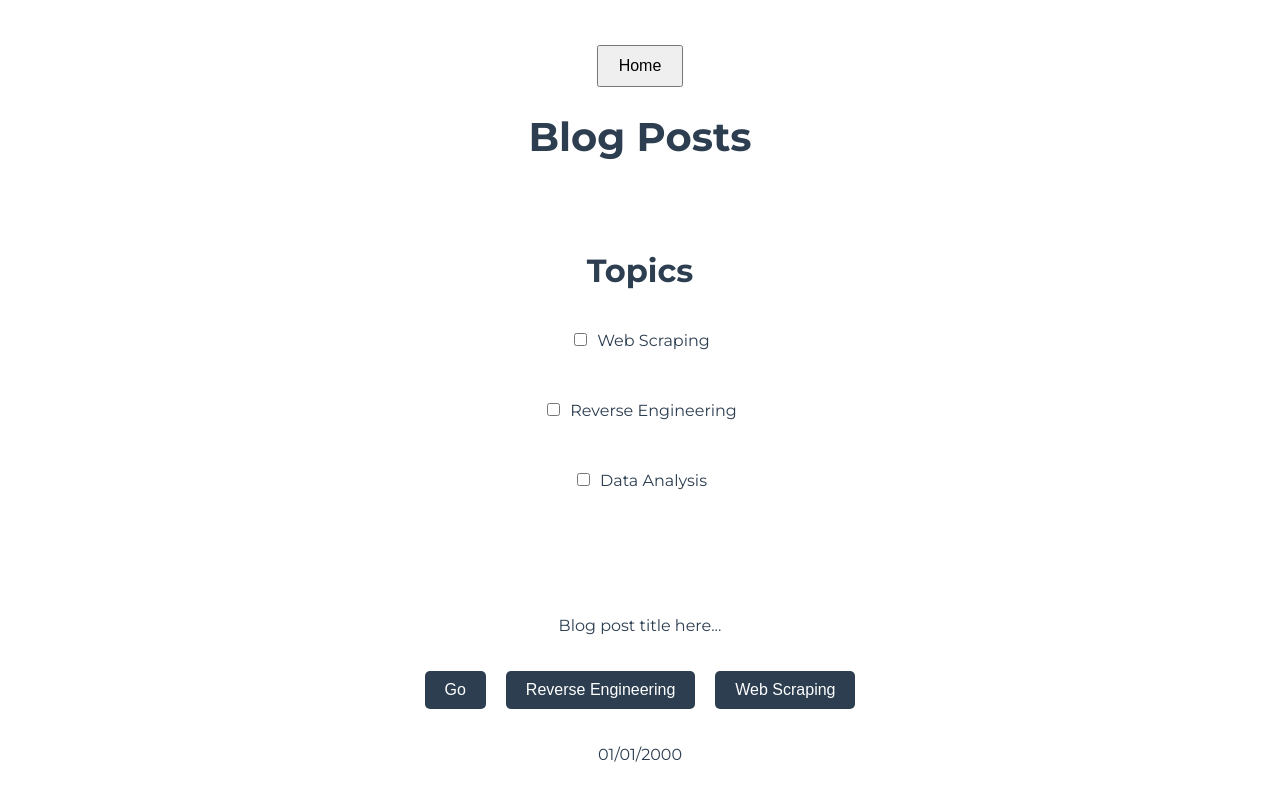
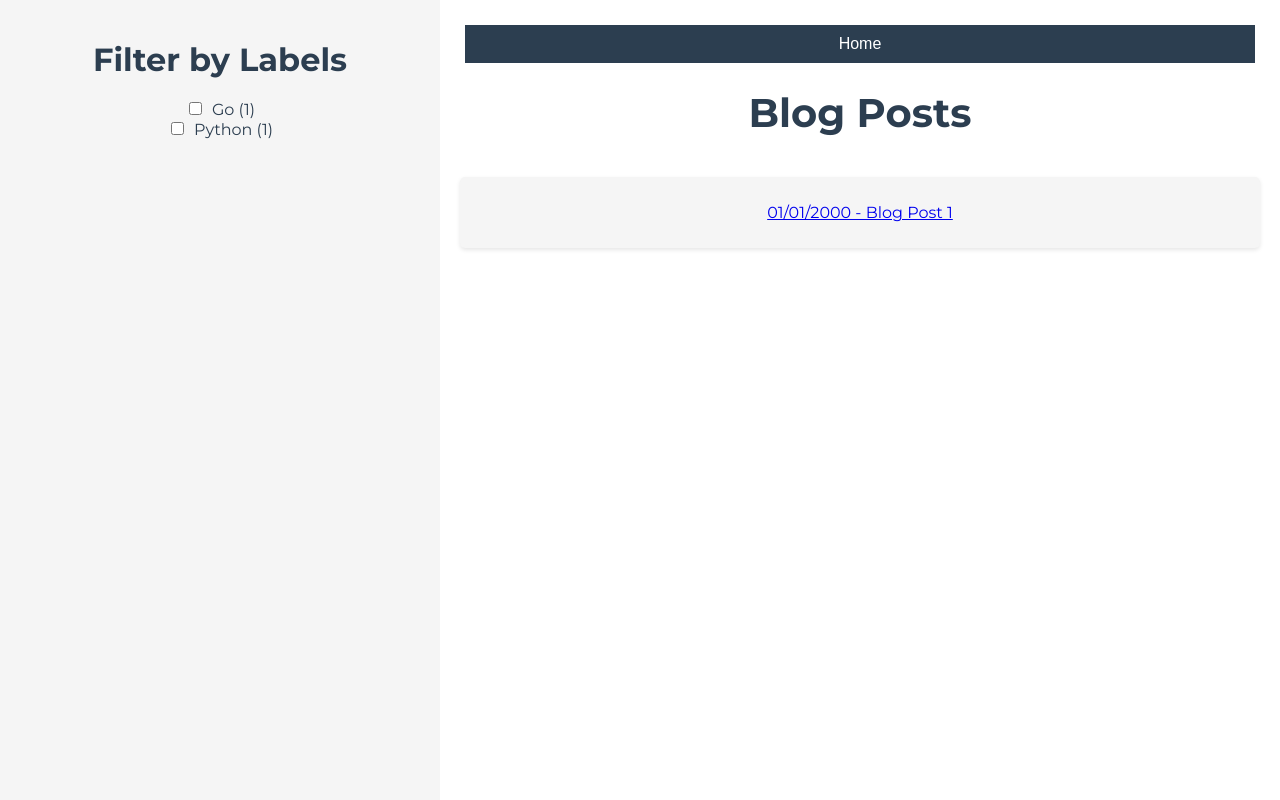
Before and after one commit to m-a-x-w/m-a-x-w.github.io, a Vue app: page /blog in a window 1280 px wide. Shown: the top 800 px of the page. Built offline with nearby package versions, Linux system fonts and the light colour scheme.

Commit message:
boilerplate

```diff
--- a/package.json
+++ b/package.json
@@ -9,6 +9,7 @@
   },
   "dependencies": {
     "core-js": "^3.8.3",
+    "marked": "^15.0.7",
     "vue": "^3.2.13",
     "vue-router": "^4.0.13"
   },
--- a/public/index.html
+++ b/public/index.html
@@ -12,6 +12,5 @@
       <strong>We're sorry but <%= htmlWebpackPlugin.options.title %> doesn't work properly without JavaScript enabled. Please enable it to continue.</strong>
     </noscript>
     <div id="app"></div>
-    <!-- built files will be auto injected -->
   </body>
 </html>
--- /dev/null
+++ b/src/data/blogs.json
@@ -0,0 +1,10 @@
+[
+  {
+    "id": 1,
+    "date": "01/01/2000",
+    "title": "Blog Post 1",
+    "content": "# Blog Post 1\nLorem ipsum dolor sit amet, consectetur adipiscing elit.",
+    "labels": ["Go", "Python"],
+    "link": "/blog/1"
+  }
+]
--- /dev/null
+++ b/src/data/projects.json
@@ -0,0 +1,34 @@
+[
+  {
+    "id": 1,
+    "title": "Project 3",
+    "description": "Lorem ipsum dolor sit amet, consectetur adipiscing elit.",
+    "labels": ["Go", "Python"],
+    "link": "/project/1",
+    "content": "# Project 1\nLorem ipsum dolor sit amet, consectetur adipiscing elit."
+  },
+  {
+    "id": 2,
+    "title": "Project 2",
+    "description": "Lorem ipsum dolor sit amet, consectetur adipiscing elit.",
+    "labels": ["Go", "Python"],
+    "link": "/project/2",
+    "content": "# Project 2\nLorem ipsum dolor sit amet, consectetur adipiscing elit."
+  },
+  {
+    "id": 3,
+    "title": "Project 3",
+    "description": "Lorem ipsum dolor sit amet, consectetur adipiscing elit.",
+    "labels": ["Go", "Python"],
+    "link": "/project/3",
+    "content": "# Project 3\nLorem ipsum dolor sit amet, consectetur adipiscing elit."
+  },
+  {
+    "id": 4,
+    "title": "Project 4",
+    "description": "Lorem ipsum dolor sit amet, consectetur adipiscing elit.",
+    "labels": ["Go", "Python"],
+    "link": "/project/4",
+    "content": "# Project 4\nLorem ipsum dolor sit amet, consectetur adipiscing elit."
+  }
+]
--- a/src/router/index.js
+++ b/src/router/index.js
@@ -6,7 +6,7 @@ import BlogPostView from '../views/BlogPost.vue'
 
 const routes = [
   { path: '/', name: 'Home', component: HomeView },
-  { path: '/project/:id', name: 'Project', component: ProjectView },
+  { path: '/project/:identifier', name: 'Project', component: ProjectView },
   { path: '/blog', name: 'Blog', component: BlogView },
   { path: '/blog/:id', name: 'BlogPost', component: BlogPostView }
 ]
--- a/src/views/Blog.vue
+++ b/src/views/Blog.vue
@@ -1,85 +1,89 @@
+/* eslint-disable */
 <template>
-  <div>
-    <button @click="$router.push('/')">Home</button>
-    <h1>Blog Posts</h1>
-    <div>
-      <div>
-        <h2>Topics</h2>
-        <div>
-          <input type="checkbox" id="web-scraping" />
-          <label for="web-scraping">Web Scraping</label>
-        </div>
-        <div>
-          <input type="checkbox" id="reverse-engineering" />
-          <label for="reverse-engineering">Reverse Engineering</label>
-        </div>
-        <div>
-          <input type="checkbox" id="data-analysis" />
-          <label for="data-analysis">Data Analysis</label>
+  <div class="container">
+    <div class="left-side">
+      <h2>Filter by Labels</h2>
+      <div v-for="label in sortedLabels" :key="label.name">
+        <input type="checkbox" :id="label.name" :value="label.name" v-model="selectedLabels" />
+        <label :for="label.name">{{ label.name }} ({{ label.count }})</label>
+      </div>
+    </div>
+    <div class="right-side">
+      <button @click="$router.push('/')">Home</button>
+      <h1>Blog Posts</h1>
+      <div v-if="filteredPosts.length">
+        <div v-for="post in filteredPosts" :key="post.id" class="blog-post">
+          <router-link :to="post.link">
+            <p>{{ post.date }} - {{ post.title }}</p>
+          </router-link>
         </div>
       </div>
-      <div>
-        <div v-for="post in blogPosts" :key="post.id">
-          <p>{{ post.title }}</p>
-          <div>
-            <button class="tag">Go</button>
-            <button class="tag">Reverse Engineering</button>
-            <button class="tag">Web Scraping</button>
-          </div>
-          <p>{{ post.date }}</p>
-        </div>
-      </div>
+      <p v-else>No blog posts available.</p>
     </div>
   </div>
 </template>
 
 <script>
+import blogsData from '../data/blogs.json';
+
 export default {
   name: 'BlogView',
   data() {
     return {
-      blogPosts: [
-        { id: 1, title: 'Blog post title here...', date: '01/01/2000' },
-        { id: 2, title: 'Blog post title here...', date: '01/01/2000' },
-        { id: 3, title: 'Blog post title here...', date: '01/01/2000' }
-      ]
+      blogPosts: blogsData,
+      selectedLabels: []
+    }
+  },
+  computed: {
+    labels() {
+      const labelCounts = {};
+      this.blogPosts.forEach(post => {
+        post.labels.forEach(label => {
+          if (!labelCounts[label]) {
+            labelCounts[label] = 0;
+          }
+          labelCounts[label]++;
+        });
+      });
+      return Object.entries(labelCounts).map(([name, count]) => ({ name, count }));
+    },
+    sortedLabels() {
+      return [...this.labels].sort((a, b) => b.count - a.count);
+    },
+    filteredPosts() {
+      if (this.selectedLabels.length === 0) {
+        return this.blogPosts;
+      }
+      return this.blogPosts.filter(post =>
+        post.labels.some(label => this.selectedLabels.includes(label))
+      );
     }
   }
 }
 </script>
 
 <style scoped>
-div {
-  text-align: center;
-  padding: 20px;
+.container {
+  display: flex;
+  height: 100vh;
+  margin: 0; /* Remove any margin from the container */
   font-family: 'Montserrat', sans-serif;
 }
 
-button {
-  margin: 5px;
-  padding: 10px 20px;
-  font-size: 1em;
+.left-side {
+  flex: 1; /* 1/3 of the width */
+  min-width: 300px; /* Set a minimum width for the left side */
+  padding: 20px;
+  background-color: #f5f5f5;
+  overflow-y: auto;
 }
 
-.blog-button {
-  padding: 10px 20px;
-  font-size: 1em;
-  background-color: #2c3e50;
-  color: white;
-  border: none;
-  cursor: pointer;
-}
-
-.tag {
-  display: inline-block;
-  margin: 0 10px;
-  padding: 10px 20px;
-  font-size: 1em;
-  background-color: #2c3e50;
-  color: white;
-  border: none;
-  border-radius: 5px;
-  cursor: pointer;
+.right-side {
+  flex: 2;
+  min-width: 600px;
+  padding: 20px;
+  display: flex;
+  flex-direction: column;
 }
 
 h1 {
@@ -92,12 +96,28 @@ h2 {
   margin: 20px 0;
 }
 
-div div {
+.blog-post {
+  background-color: #f5f5f5;
+  padding: 10px;
   margin: 20px 0;
+  border-radius: 5px;
+  box-shadow: 0 2px 4px rgba(0, 0, 0, 0.1);
+  width: 100%; /* Set a fixed width */
+  max-width: 900px; /* Set a maximum width */
+  box-sizing: border-box;
+  display: block; /* Make the entire blog post a block element */
+  text-decoration: none; /* Remove underline from links */
+  color: inherit; /* Inherit text color */
 }
 
-div div div {
-  margin: 10px 0;
+button {
+  margin: 5px;
+  padding: 10px 20px;
+  font-size: 1em;
+  background-color: #2c3e50; /* Dark blue color */
+  color: white;
+  border: none;
+  cursor: pointer;
 }
 
 input {
--- a/src/views/BlogPost.vue
+++ b/src/views/BlogPost.vue
@@ -1,22 +1,32 @@
 <template>
   <div>
-    <button @click="$router.push('/blog')">Home</button>
-    <h1>Blog Title Here</h1>
-    <p>01/01/2000</p>
-    <div>
-      <button class="tag">Go</button>
-      <button class="tag">Python</button>
-      <button class="tag">Java</button>
-      <button class="tag">C++</button>
-      <button class="tag">Rust</button>
-    </div>
-    <div>Markdown here</div>
+    <button @click="$router.push('/')">Home</button>
+    <button @click="$router.push('/blog')">All Blog Post's</button>
+    <h1>{{ blogPost.title }}</h1>
+    <p>{{ blogPost.date }}</p>
+    <div v-html="blogPostContent"></div>
   </div>
 </template>
 
 <script>
+import blogsData from '../data/blogs.json';
+import { marked } from 'marked';
+
 export default {
-  name: 'BlogPostView'
+  name: 'BlogPostView',
+  data() {
+    return {
+      blogPost: {},
+      blogPostContent: ''
+    }
+  },
+  created() {
+    const blogPostId = this.$route.params.id;
+    this.blogPost = blogsData.find(post => post.id === parseInt(blogPostId));
+    if (this.blogPost) {
+      this.blogPostContent = marked(this.blogPost.content);
+    }
+  }
 }
 </script>
 
@@ -29,19 +39,11 @@ div {
 
 button {
   margin: 5px;
-  padding: 5px 10px;
-  font-size: 0.8em;
-}
-
-.tag {
-  display: inline-block;
-  margin: 0 10px;
-  padding: 5px 10px;
-  font-size: 0.8em;
+  padding: 10px 40px;
+  font-size: 1.2em;
   background-color: #2c3e50;
   color: white;
   border: none;
-  border-radius: 5px;
   cursor: pointer;
 }
 
@@ -58,4 +60,5 @@ p {
 div div {
   margin: 20px 0;
 }
+
 </style>
--- a/src/views/Project.vue
+++ b/src/views/Project.vue
@@ -1,22 +1,30 @@
 <template>
   <div>
     <button @click="$router.push('/')">Home</button>
-    <h1>Project Title</h1>
-    <button class="project-button">GitHub</button>
-    <div>
-      <button class="tag">Go</button>
-      <button class="tag">Python</button>
-      <button class="tag">Java</button>
-      <button class="tag">C++</button>
-      <button class="tag">Rust</button>
-    </div>
-    <div>Markdown here</div>
+    <h1>{{ project.title }}</h1>
+    <div v-html="projectContent"></div>
   </div>
 </template>
 
 <script>
+import projectsData from '../data/projects.json';
+import { marked } from 'marked';
+
 export default {
-  name: 'ProjectView'
+  name: 'ProjectView',
+  data() {
+    return {
+      project: {},
+      projectContent: ''
+    }
+  },
+  created() {
+    const projectIdentifier = this.$route.params.identifier;
+    this.project = projectsData.find(project => project.link === `/project/${projectIdentifier}`);
+    if (this.project) {
+      this.projectContent = marked(this.project.content);
+    }
+  }
 }
 </script>
 
@@ -31,26 +39,9 @@ button {
   margin: 5px;
   padding: 10px 20px;
   font-size: 1em;
-}
-
-.project-button {
-  padding: 10px 20px;
-  font-size: 1em;
   background-color: #2c3e50;
   color: white;
   border: none;
-  cursor: pointer;
-}
-
-.tag {
-  display: inline-block;
-  margin: 0 10px;
-  padding: 10px 20px;
-  font-size: 1em;
-  background-color: #2c3e50;
-  color: white;
-  border: none;
-  border-radius: 5px;
   cursor: pointer;
 }
 
```
Also changed, not shown: src/views/Home.vue (+37 -25 lines), 2 other files (tests, documents, lock files or other folders).
